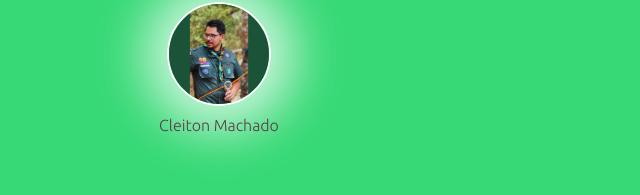
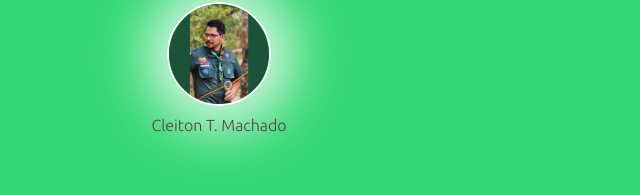
Before and after one commit to CleitonTorres/curriculodev, a plain HTML site: page index.html in a window 1280 px wide. Shown: the part 90-285 px from the top of the page, 421-1061 px from the left. Drawn offline with Linux system fonts and the light colour scheme.

Commit message:
complemento do nome

```diff
--- a/index.html
+++ b/index.html
@@ -28,7 +28,7 @@
         <div class="boxFotoPerfil">
             <img src="./src/assets/foto2.png"/>
         </div>
-        <span>Cleiton Machado</span>
+        <span>Cleiton T. Machado</span>
     </div>
 
     <div class="boxes">
```
